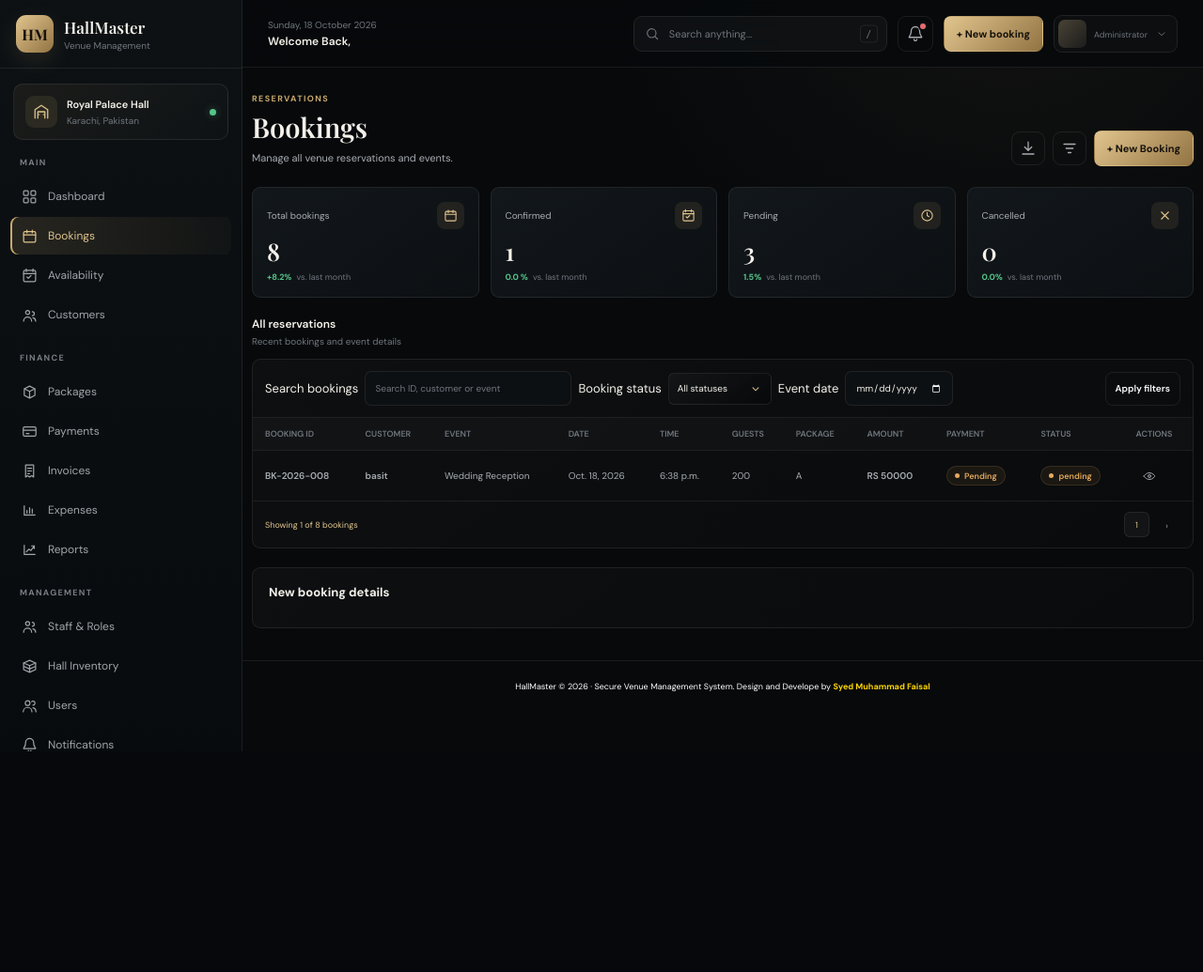
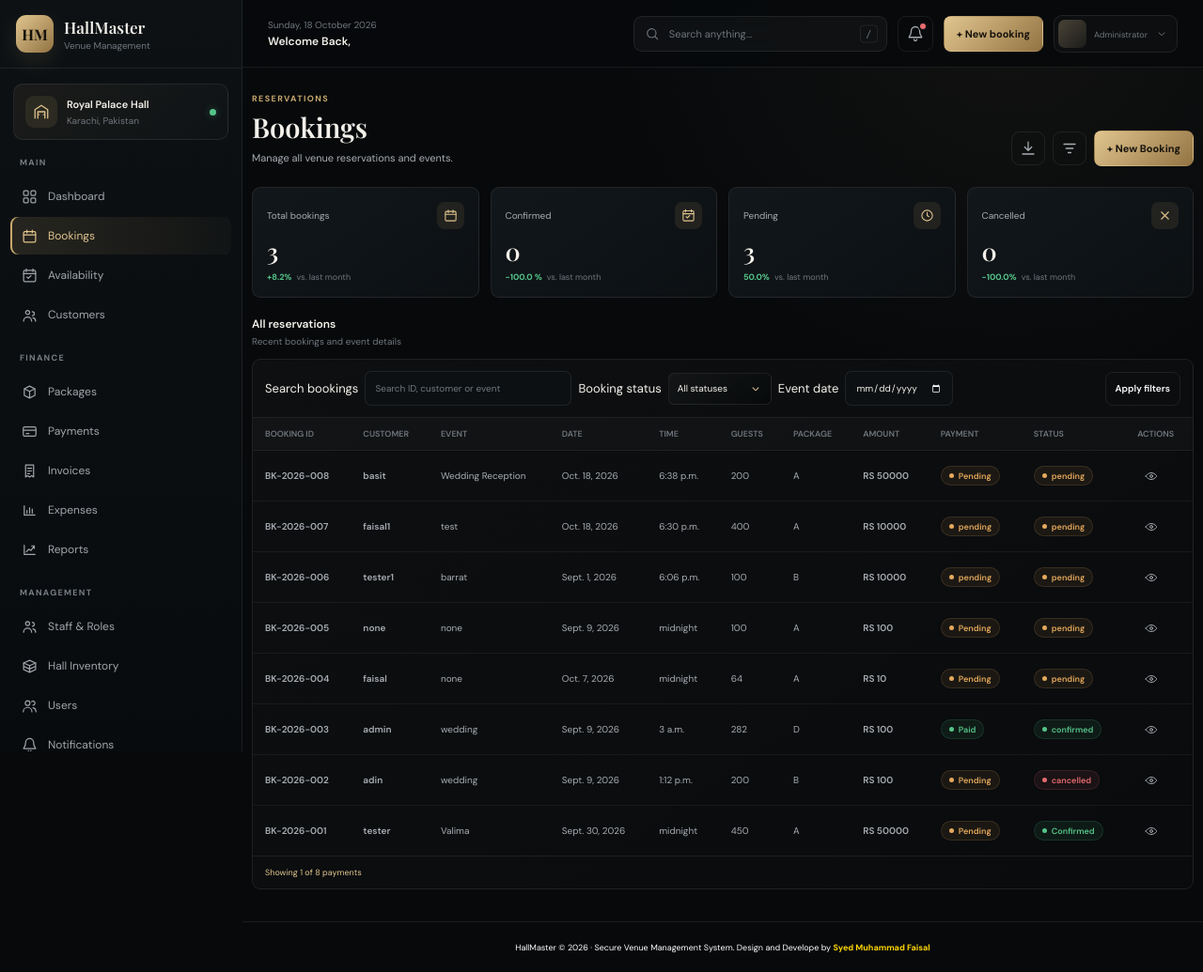
Before and after one commit to SyedMuhammadFaisa721/Hall_management_System, a Django app: page /bookings/ in a window 1280 px wide. Shown: the whole page at 94% size. Before the commit the page ends 800 px from the top, so only its background shows below. Run offline with Django 5.2, Linux system fonts and the light colour scheme; a user stored in the database is signed in; data comes from the database, SQL or seed files in the repository; both versions use the stored data as it was after the commit.

Commit message:
wroking on booking and payment pages

```diff
--- a/hall_management/templates/bookings.html
+++ b/hall_management/templates/bookings.html
@@ -51,7 +51,7 @@
                 </svg>
             </span>
         </div>
-        <strong class="stat-value">{{ booking_confirmed }}</strong>
+        <strong class="stat-value">{{ confirmed_booking }}</strong>
         <div class="stat-foot">
             <span class="trend">{{ percentage }} %</span>
             <span>vs. last month</span>
@@ -174,91 +174,36 @@
         </div>
 
         <div class="table-footer">
+			<span style="color: var(--gold-light)">
+				{% if page_obj.paginator.count %}
+				Showing {{ page_obj.start_index }} of {{ page_obj.paginator.count }} payment{{ page_obj.paginator.count|pluralize }}
+				{% else %}
+				No Booking
+				{% endif %}
+			</span>
+			{% if page_obj.paginator.num_pages > 1 %}
+			<nav class="pagination" aria-label="booking pages">
+				{% if page_obj.has_previous %}
+				<a href="?{% if search %}search={{ search|urlencode }}&amp;{% endif %}{% if selected_method %}method={{ selected_method|urlencode }}&amp;{% endif %}page={{ page_obj.previous_page_number }}#booking-list" aria-label="Previous page">&#8249;</a>
+				{% else %}
+				<span aria-disabled="true" aria-label="Previous page">&#8249;</span>
+				{% endif %}
 				{% for num in page_obj.paginator.page_range %}
 					{% if page_obj.number == num %}
-
-             <span>Showing {{ page_obj.number }} of {{page_obj.paginator.num_pages}} bookings</span>
-             <nav class="pagination" aria-label="Booking pages">
-
-                {% if pae_obj.has_previous %}
-                 <a href="?page={{ page_obj.previous_page_number }}"><button type="button" disabled aria-label="Previous page">&#8249;</button></a>
+					<span class="active" aria-current="page">{{ num }}</span>
+					{% else %}
+					<a href="?{% if search %}search={{ search|urlencode }}&amp;{% endif %}{% if selected_method %}method={{ selected_method|urlencode }}&amp;{% endif %}page={{ num }}#booking-list">{{ num }}</a>
 					{% endif %}
-                 <button class="active" type="button" aria-current="page">{{ num }}</button>
+				{% endfor %}
 				{% if page_obj.has_next %}
-                 <a href="?page={{ page_obj.next_page_number }}"><button type="button" aria-label="Next page">&#8250;</button></a>
+				<a href="?{% if search %}search={{ search|urlencode }}&amp;{% endif %}{% if selected_method %}method={{ selected_method|urlencode }}&amp;{% endif %}page={{ page_obj.next_page_number }}#booking-list" aria-label="Next page">&#8250;</a>
+				{% else %}
+				<span aria-disabled="true" aria-label="Next page">&#8250;</span>
 				{% endif %}
 			</nav>
 			{% endif %}
-            {% endfor %}
 		</div>
     </div>
 </section>
 
-<section class="section" id="new-booking">
-    <details class="panel panel-pad">
-        <summary class="section-head">
-            <strong>New booking details</strong>
-        </summary>
-        <form method="post" action="{% url 'bookings' %}">
-            {% csrf_token %}
-            <div class="form-grid">
-                <div class="form-field">
-                    <label for="new-customer">Customer name</label>
-                    <input class="input" id="new-customer" name="customer" required>
-                </div>
-                <div class="form-field">
-                    <label for="new-phone">Phone</label>
-                    <input class="input" id="new-phone" name="phone" type="tel" required>
-                </div>
-                <div class="form-field">
-                    <label for="new-event">Event type</label>
-                    <select class="select" id="new-event" name="event">
-                        <option>Wedding Reception</option>
-                        <option>Mehndi</option>
-                        <option>Corporate Gala</option>
-                        <option>Birthday Celebration</option>
-                        <option>Engagement</option>
-                    </select>
-                </div>
-                <div class="form-field">
-                    <label for="new-date">Event date</label>
-                    <input class="input" id="new-date" name="date" type="date" required>
-                </div>
-                <div class="form-field">
-                    <label for="new-time">Start time</label>
-                    <input class="input" id="new-time" name="time" type="time" value="18:00">
-                </div>
-                <div class="form-field">
-                    <label for="new-guests">Guest count</label>
-                    <input class="input" id="new-guests" name="guests" type="number" min="1" required>
-                </div>
-                <div class="form-field">
-                    <label for="new-hall">Hall</label>
-                    <select class="select" id="new-hall" name="hall">
-                        <option>Grand Ballroom</option>
-                        <option>Crystal Hall</option>
-                        <option>Garden Pavilion</option>
-                    </select>
-                </div>
-                <div class="form-field">
-                    <label for="new-package">Package</label>
-                    <select class="select" id="new-package" name="package">
-                        <option>Royal Wedding</option>
-                        <option>Premium Wedding</option>
-                        <option>Corporate Event</option>
-                        <option>Birthday Celebration</option>
-                        <option>Engagement</option>
-                    </select>
-                </div>
-                <div class="form-field">
-                    <label for="new-amount">Total amount (PKR)</label>
-                    <input class="input" id="new-amount" name="amount" type="number" min="0" required>
-                </div>
-            </div>
-            <div class="heading-actions" style="margin-top:16px">
-                <button class="primary-button" type="submit">Save booking</button>
-            </div>
-        </form>
-    </details>
-</section>
 {% endblock %}
--- a/hall_management/templates/payments.html
+++ b/hall_management/templates/payments.html
@@ -170,9 +170,9 @@
 		</div>
 
 		<div class="table-footer">
-			<span>
+			<span style="color: var(--gold-light)">
 				{% if page_obj.paginator.count %}
-				Showing {{ page_obj.start_index }}&ndash;{{ page_obj.end_index }} of {{ page_obj.paginator.count }} payment{{ page_obj.paginator.count|pluralize }}
+				Showing {{ page_obj.start_index }} of {{ page_obj.paginator.count }} payment{{ page_obj.paginator.count|pluralize }}
 				{% else %}
 				No payments
 				{% endif %}
--- a/hall_management/views.py
+++ b/hall_management/views.py
@@ -46,23 +46,24 @@ def dashboard(request):
 
 @login_required(login_url='login')
 def booking_view(request):
-    booking_total = newbooking.objects.all().count()
 
-    booking_confirmed = newbooking.objects.filter(status = 'confirmed').count()
-    booking_pending = newbooking.objects.filter(status = 'pending').count()
-    booking_canceled = newbooking.objects.filter(status = 'canceled').count()
-    current_month = date.today().month
+    current_month = datetime.today().month
     previous_month = current_month -1
-    confirmed_booking= newbooking.objects.filter(event_date__month = current_month , status = 'confirmed').count()
-    confirmed_booking_previous= newbooking.objects.filter(event_date__month = previous_month , status = 'confirmed').count()
-    percentage = confirmed_booking / confirmed_booking_previous
-    pending_booking = newbooking.objects.filter(status = 'pending' , event_date__month = current_month).count()
-    pending_booking = newbooking.objects.filter(status = 'pending' , event_date__month = current_month).count()
-    pending_booking_pre = newbooking.objects.filter(event_date__month = previous_month , status = 'pending').count()
-    pending_booking_percentage = pending_booking / pending_booking_pre
+    current_year = datetime.today().year
+    previous_year = current_year - 1
+    booking_status = ['confirmed','confirm', 'Confirmed','Confirm']
+    booking_status_pending = ['pending','Pending', 'notconfirmed','NotConfirm']
+    booking_total = newbooking.objects.filter(event_date__month = current_month , event_date__year  = current_year).count()
+    confirmed_booking= newbooking.objects.filter(event_date__month = current_month , event_date__year = current_year ,status__in = booking_status).count()
+    confirmed_booking_previous= newbooking.objects.filter(event_date__month = previous_month , event_date__year = current_year , status__in = booking_status).count()
+    percentage = ((confirmed_booking - confirmed_booking_previous) / confirmed_booking_previous) * 100 or 0
+    pending_booking = newbooking.objects.filter(status__in = booking_status_pending , event_date__month = current_month , event_date__year = current_year).count()
+
+    pending_booking_previous = newbooking.objects.filter(event_date__month = previous_month , event_date__year = current_year ,status__in = booking_status_pending).count()
+    pending_booking_percentage = ((pending_booking - pending_booking_previous) / pending_booking_previous) * 100 or 0
     booking_cancelled = newbooking.objects.filter(event_date__month = current_month , status = 'cancelled').count()
-    booking_cancelled_pre = newbooking.objects.filter(event_date__month = previous_month , status = 'cancelled').count()
-    booking_cancelled_percentage = booking_cancelled/booking_cancelled_pre
+    booking_cancelled_previous = newbooking.objects.filter(event_date__month = previous_month , status = 'cancelled').count()
+    booking_cancelled_percentage = ((booking_cancelled - booking_cancelled_previous) /booking_cancelled_previous) * 100 or 0
 
 
 
@@ -78,12 +79,13 @@ def booking_view(request):
         paginator = Paginator(booking_obj ,10)
         page_number = request.GET.get('page')
         page_obj = paginator.get_page(page_number)
+
         context = {
             'booking_total': booking_total,
             'booking_obj': booking_obj,
-            'booking_confirmed': booking_confirmed,
-            'booking_pending': booking_pending,
-            'booking_canceled': booking_canceled,
+            'confirmed_booking': confirmed_booking,
+            'pending_booking': pending_booking,
+            'booking_cancelled': booking_cancelled,
             'page_obj': page_obj,
             'confirmed_booking':confirmed_booking,
             'percentage':percentage,
@@ -96,24 +98,24 @@ def booking_view(request):
         return render(request, 'bookings.html', context)
     else:
         booking_list = newbooking.objects.all().order_by('-booking_id')
-        paginator =Paginator(booking_list , 1)
+        paginator =Paginator(booking_list , 10)
         page_number = request.GET.get('page')
         page_obj = paginator.get_page(page_number)
 
 
+
+
     context = {
-                'booking_total': booking_total,
-                'booking_confirmed': booking_confirmed,
-                'booking_pending': booking_pending,
-                'booking_canceled': booking_canceled,
+                'booking_total':booking_total,
                 'page_obj': page_obj,
                 'confirmed_booking':confirmed_booking,
                 'percentage':percentage,
                 'pending_booking':pending_booking,
-                'pending_booking_percentage':pending_booking_percentage,
+               'pending_booking_percentage':pending_booking_percentage,
                 'booking_cancelled':booking_cancelled,
                 'booking_cancelled_percentage': booking_cancelled_percentage,
-                'search':search
+                'search':search,
+                'pending_booking_previous':pending_booking_previous
             }
     return render(request, 'bookings.html', context)
 @login_required(login_url='login')
@@ -306,7 +308,7 @@ def Expenses_view(request):
             Q(paid_by__icontains = search)|
             Q(date__icontains=search)
         )
-        paginator =Paginator(expense_obj , 10)
+        paginator =Paginator(expense_obj , 1)
         page_number = request.GET.get('page')
         page_obj = paginator.get_page(page_number)
         context ={
@@ -328,7 +330,7 @@ def Expenses_view(request):
         return render(request , 'expenses.html', context)
     else:
         expense_list = expense.objects.all().order_by('-expense_id')[:10]
-        paginator = Paginator(expense_list , 10)
+        paginator = Paginator(expense_list , 1)
         page_number = request.GET.get('page')
         page_obj = paginator.get_page(page_number)
     context ={
```
Also changed, not shown: hall_management/templates/expenses.html (+26 -13 lines), db.sqlite3. Lines whose indentation alone changed are shown as unchanged.
